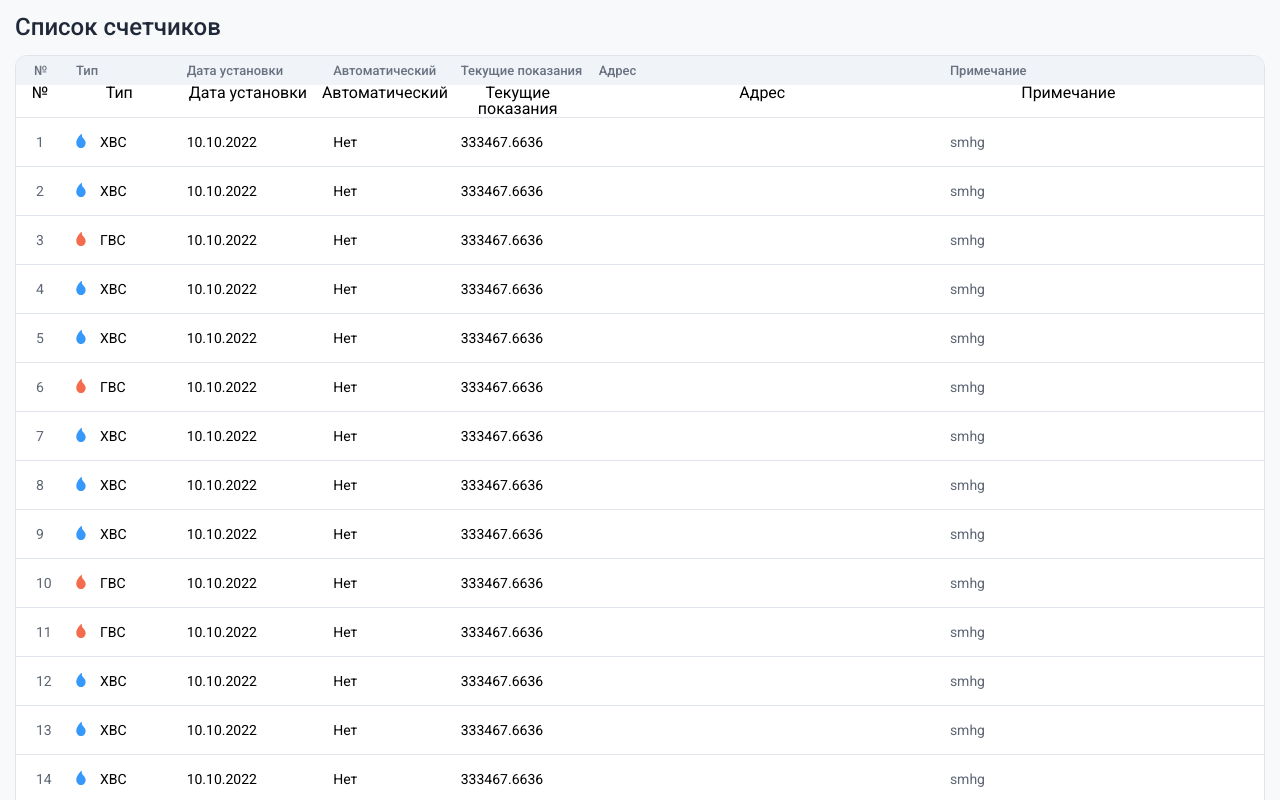
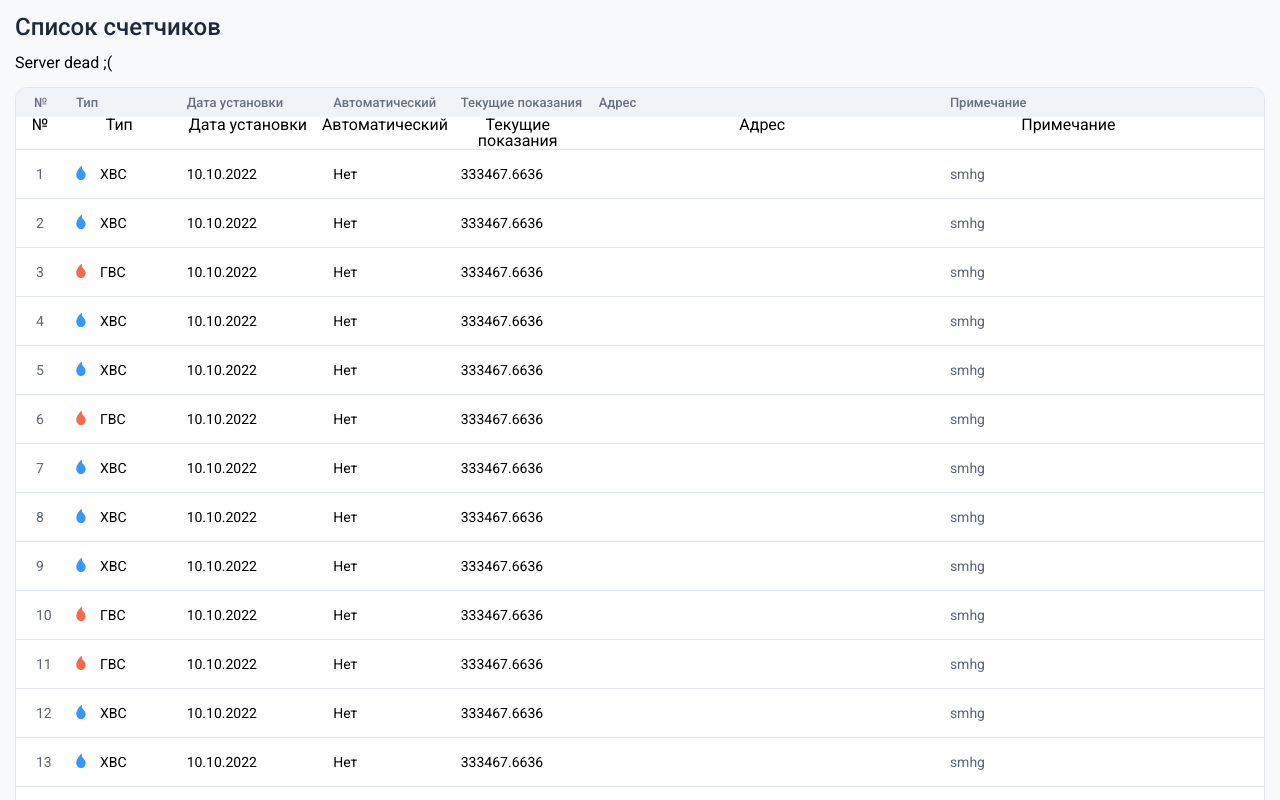
Before and after one commit to bemyexe/eis-table, a React (Vite) app: page / in a window 1280 px wide. Shown: the top 800 px of the page. Built offline with nearby package versions, Linux system fonts and the light colour scheme; no server answers.

Commit message:
feature(app): added display error

```diff
--- a/src/app/index.tsx
+++ b/src/app/index.tsx
@@ -31,6 +31,7 @@ export const App = observer(() => {
     <div className="app">
       <div className="wrapper">
         <div className="title">Список счетчиков</div>
+        {isError && <p>Server dead ;(</p>}
         <Table
           className="table"
           columns={COLUMNS}
```
